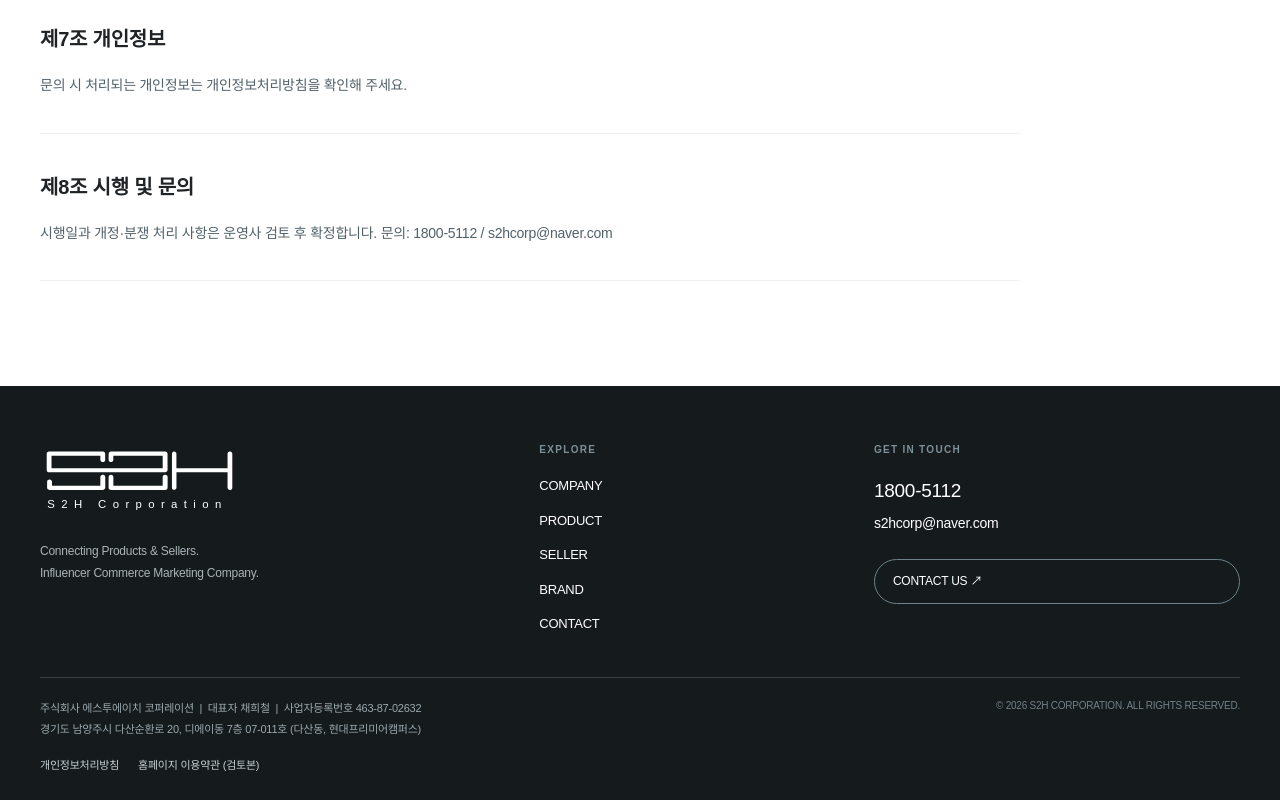
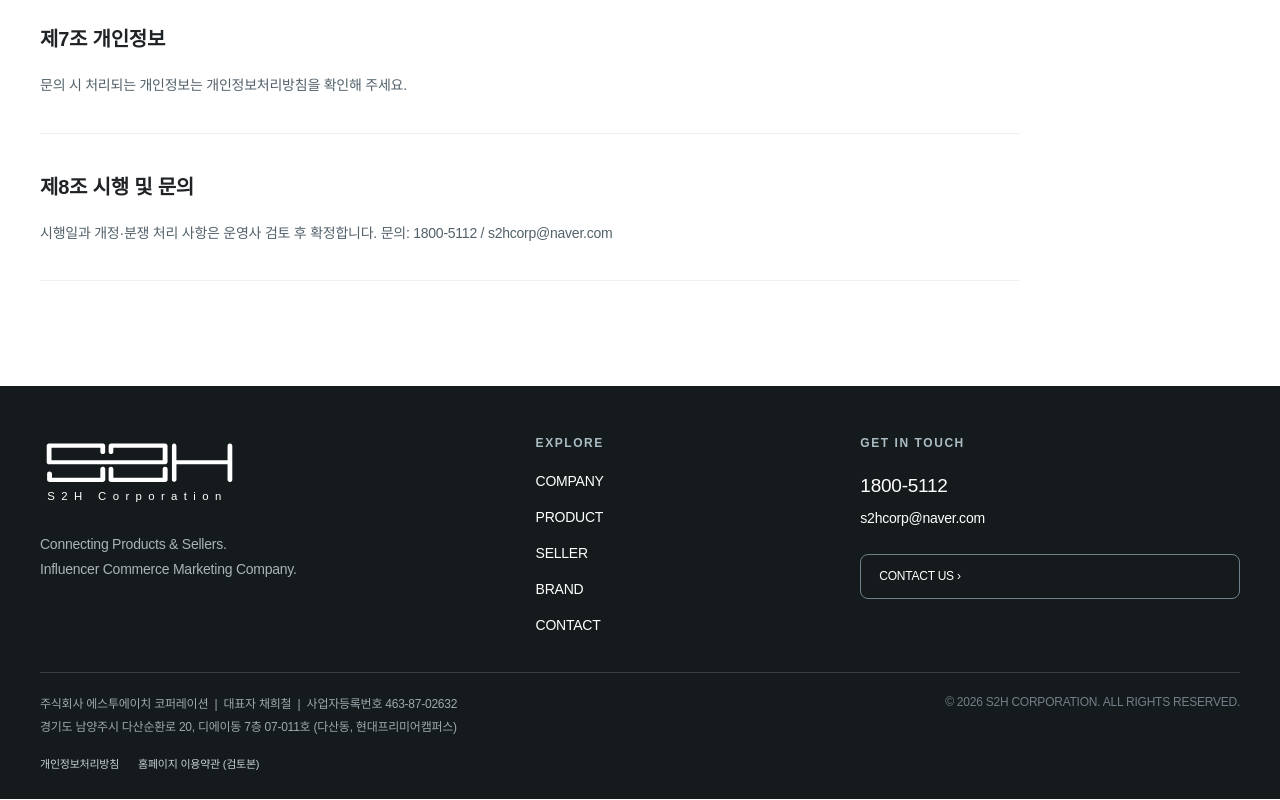
Before and after one commit to jyhome1228-cyber/s2h, a plain HTML site: page terms.html in a window 1280 px wide. Shown: the part 1311-2111 px from the top of the page. Drawn offline with Linux system fonts and the light colour scheme; a web font is replaced by a local one.

Commit message:
Apply S2H shared responsive layout and subtle motion to terms.html

```diff
--- a/terms.html
+++ b/terms.html
@@ -249,6 +249,7 @@ body,button,input,textarea,select{font-family:Pretendard,"Noto Sans KR",Arial,sa
 .legal-page section ul{padding-left:20px}
 @media(max-width:650px){.site-footer{padding-top:42px}.foot-contact>a:not(.btn){font-size:17px}.foot-legal-info{font-size:11px}.legal-page{padding:52px 0 75px}}
 </style>
+<link rel="stylesheet" href="assets/s2h-responsive.css?v=20261126">
 </head>
 <body>
 <div class="entry-screen" id="entryScreen" role="status" aria-label="S2H 시작 화면"><div class="entry-inner"><img class="entry-logo" src="assets/logo.svg" alt="S2H Corporation"></div></div>
@@ -259,7 +260,7 @@ body,button,input,textarea,select{font-family:Pretendard,"Noto Sans KR",Arial,sa
   <div class="foot-primary">
     <div><a href="index.html" aria-label="S2H 홈페이지"><img class="foot-brand-logo" src="assets/logo.svg" alt="S2H Corporation"></a><p class="foot-tagline">Connecting Products &amp; Sellers.<br>Influencer Commerce Marketing Company.</p></div>
     <div><div class="foot-label">EXPLORE</div><nav class="foot-nav" aria-label="푸터 메뉴"><a href="company.html">COMPANY</a><a href="product.html">PRODUCT</a><a href="seller.html">SELLER</a><a href="brand.html">BRAND</a><a href="contact.html">CONTACT</a></nav></div>
-    <div class="foot-contact"><div class="foot-label">GET IN TOUCH</div><a href="tel:18005112">1800-5112</a><a class="foot-mail" href="mailto:s2hcorp@naver.com">s2hcorp@naver.com</a><a class="btn" href="contact.html" style="font-size:12px;margin-top:25px;border-color:#6d818a;color:#fff">CONTACT US <span>↗</span></a></div>
+    <div class="foot-contact"><div class="foot-label">GET IN TOUCH</div><a href="tel:18005112">1800-5112</a><a class="foot-mail" href="mailto:s2hcorp@naver.com">s2hcorp@naver.com</a><a class="btn" href="contact.html" style="font-size:12px;margin-top:25px;border-color:#6d818a;color:#fff">CONTACT US <span>›</span></a></div>
   </div>
   <div class="foot-rule"></div>
   <div class="foot-legal"><div class="foot-legal-info">주식회사 에스투에이치 코퍼레이션 &nbsp;|&nbsp; 대표자 채희철 &nbsp;|&nbsp; 사업자등록번호 463-87-02632<br>경기도 남양주시 다산순환로 20, 디에이동 7층 07-011호 (다산동, 현대프리미어캠퍼스)<div class="foot-policy-links"><a href="privacy.html">개인정보처리방침</a><a href="terms.html">홈페이지 이용약관 (검토본)</a></div></div><div class="foot-legal-copy">© <span id="year"></span> S2H CORPORATION. ALL RIGHTS RESERVED.</div></div>
@@ -278,4 +279,5 @@ document.getElementById("year").textContent=new Date().getFullYear();
 window.addEventListener("scroll",()=>document.querySelector(".top").classList.toggle("scrolled",window.scrollY>12),{passive:true});
 
 </script>
+<script src="assets/s2h-motion.js?v=20261126" defer></script>
 </body></html>
```
